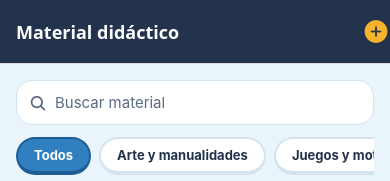
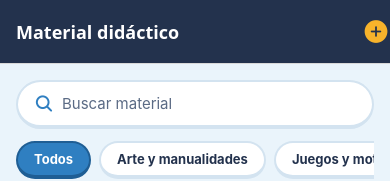
Before and after one commit to safira2580/jardin_infantil_privado, a React Native app: screen /MaterialesTab in a window 390 px wide. Shown: the top 181 px of the page. Built offline with nearby package versions, Linux system fonts and the light colour scheme.

Commit message:
Update SearchInput.tsx
Updated icon sizes and colors, adjusted border properties, and modified padding for improved layout.

```diff
--- a/src/components/SearchInput.tsx
+++ b/src/components/SearchInput.tsx
@@ -11,7 +11,7 @@ interface Props {
 export default function SearchInput({ value, onChangeText, placeholder = 'Buscar' }: Props) {
   return (
     <View style={styles.box}>
-      <Ionicons name="search" size={18} color={colors.muted} />
+      <Ionicons name="search" size={20} color={colors.sky} />
       <TextInput
         value={value}
         onChangeText={onChangeText}
@@ -25,7 +25,7 @@ export default function SearchInput({ value, onChangeText, placeholder = 'Buscar
       />
       {value.length > 0 && (
         <Pressable onPress={() => onChangeText('')} accessibilityLabel="Borrar búsqueda" hitSlop={8}>
-          <Ionicons name="close-circle" size={18} color={colors.muted} />
+          <Ionicons name="close-circle" size={20} color={colors.muted} />
         </Pressable>
       )}
     </View>
@@ -38,10 +38,11 @@ const styles = StyleSheet.create({
     alignItems: 'center',
     gap: spacing.sm,
     backgroundColor: colors.surface,
-    borderRadius: radius.md,
-    borderWidth: 1,
+    borderRadius: radius.pill,
+    borderWidth: 2,
+    borderBottomWidth: 4,
     borderColor: colors.line,
-    paddingHorizontal: spacing.md,
+    paddingHorizontal: spacing.lg,
   },
   input: { flex: 1, paddingVertical: spacing.md, fontSize: font.md, color: colors.ink },
 });
```
